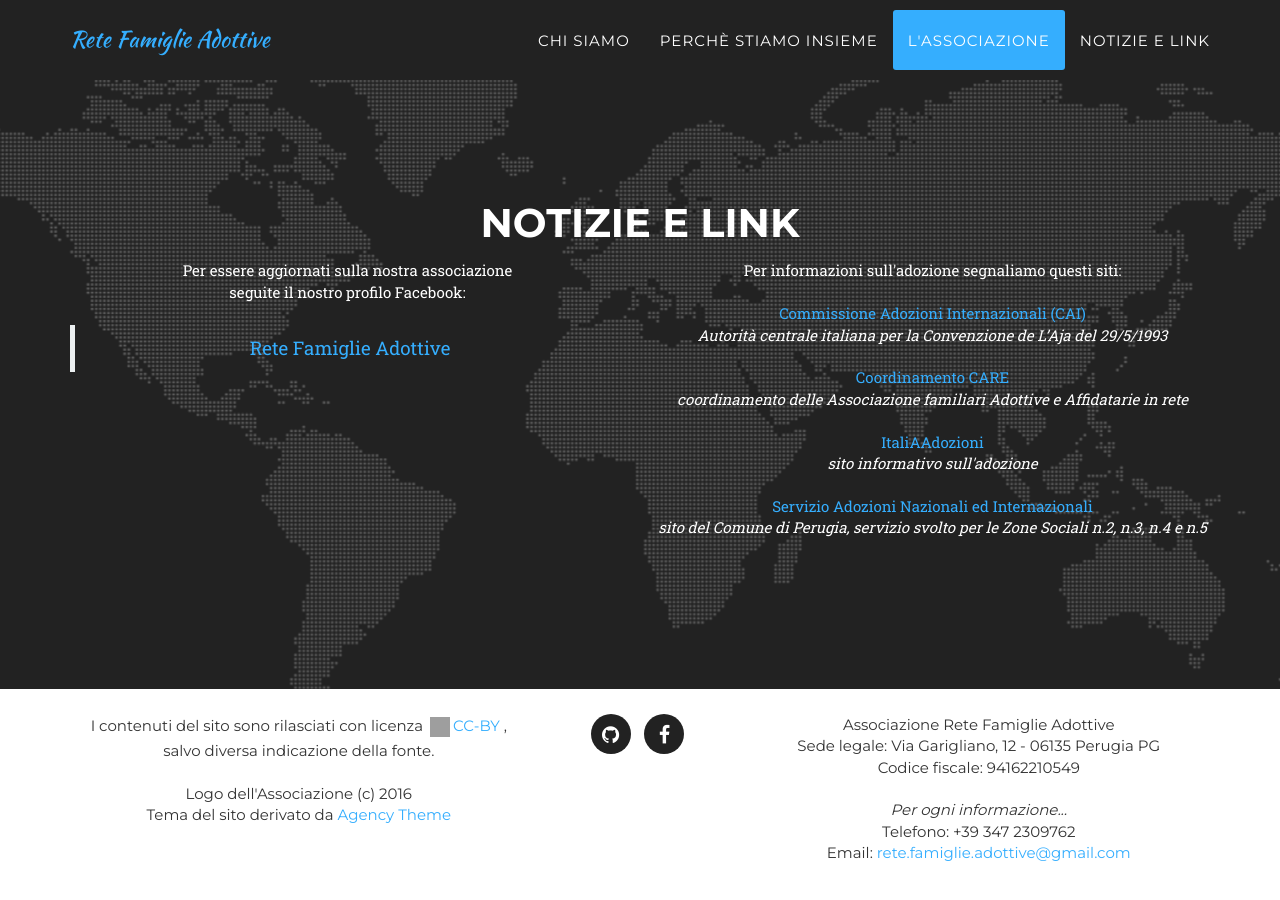
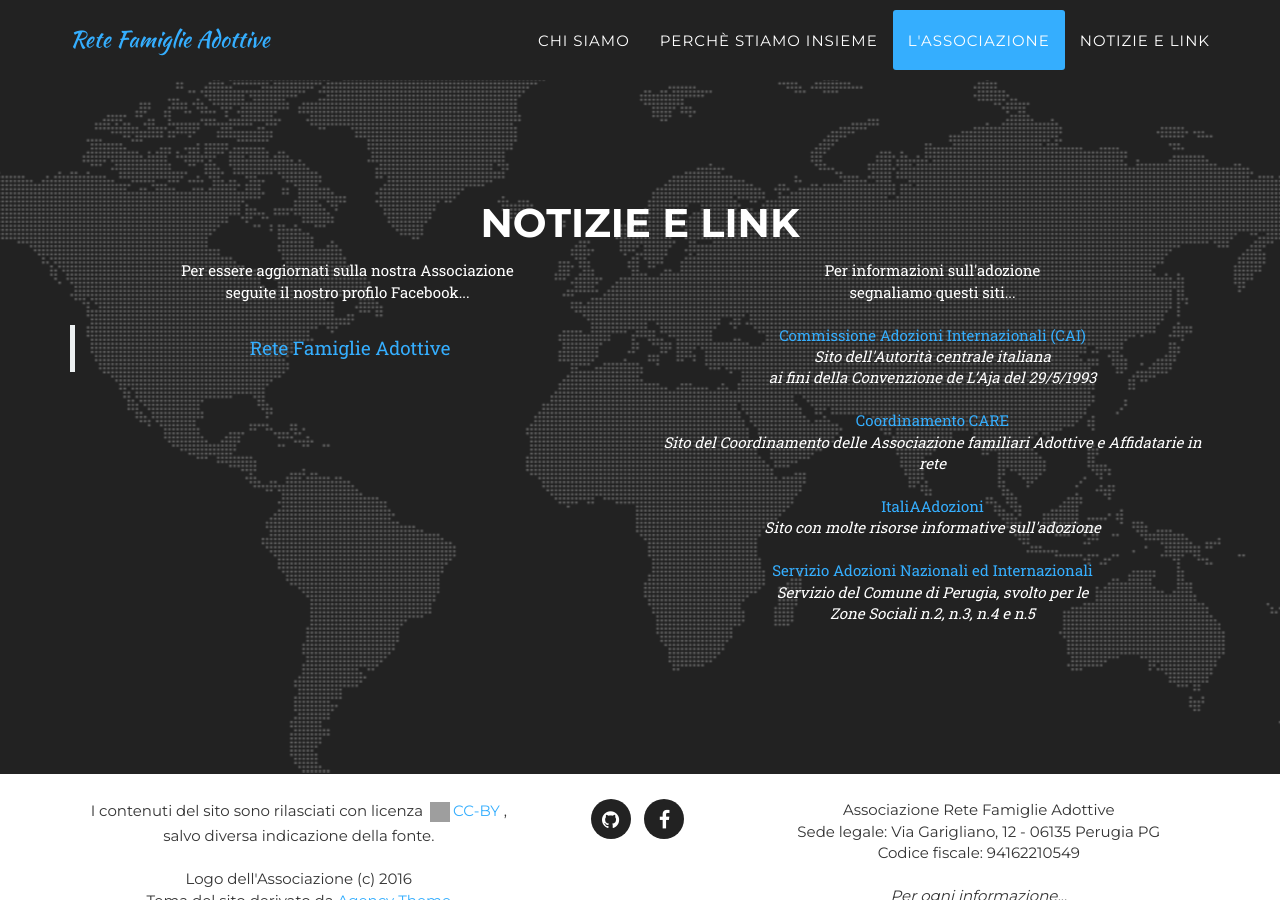
Before and after one commit to ggentili/rfa, a Jekyll site: the page built from index.html, in a window 1280 px wide and 900 px high, scrolled down 2534 px. Built offline with Jekyll 4.4.1, drawn with Linux system fonts in a browser that asks for light colours; some web fonts are replaced; grey boxes are pictures that could not be loaded.

Commit message:
Update contact.html

```diff
--- a/_includes/contact.html
+++ b/_includes/contact.html
@@ -22,8 +22,8 @@
             <div class="row">
                 <div class="col-lg-6 text-center">
                     <span style="color: white;">
-                    Per essere aggiornati sulla nostra associazione<br>
-                    seguite il nostro profilo Facebook:<br>
+                    Per essere aggiornati sulla nostra Associazione<br>
+                    seguite il nostro profilo Facebook...<br>
                     <br>
                     </span>
 
@@ -32,19 +32,22 @@
                 </div>
                 <div class="col-lg-6 text-center">
                     <span style="color: white;">
-                    Per informazioni sull'adozione segnaliamo questi siti:<br>
+                    Per informazioni sull'adozione<br>
+                    segnaliamo questi siti...<br>
                     <br>
                     <a href="http://www.commissioneadozioni.it/">Commissione Adozioni Internazionali (CAI)</a><br>
-                    <i>Autorità centrale italiana per la Convenzione de L’Aja del 29/5/1993</i><br>
+                    <i>Sito dell'Autorità centrale italiana<br>
+                    ai fini della Convenzione de L’Aja del 29/5/1993</i><br>
                     <br>
                     <a href="http://www.coordinamentocare.org/">Coordinamento CARE</a><br>
-                    <i>coordinamento delle Associazione familiari Adottive e Affidatarie in rete</i><br>
+                    <i>Sito del Coordinamento delle Associazione familiari Adottive e Affidatarie in rete</i><br>
                     <br>
                     <a href="http://www.italiaadozioni.it/">ItaliAAdozioni</a><br>
-                    <i>sito informativo sull'adozione</i><br>
+                    <i>Sito con molte risorse informative sull'adozione</i><br>
                     <br>
                     <a href="http://www.comune.perugia.it/pagine/adozioni/">Servizio Adozioni Nazionali ed Internazionali</a><br>
-                    <i>sito del Comune di Perugia, servizio svolto per le Zone Sociali n.2, n.3, n.4 e n.5</i><br>
+                    <i>Servizio del Comune di Perugia, svolto per le<br>
+                    Zone Sociali n.2, n.3, n.4 e n.5</i><br>
                     </span>
                 </div>
             </div>
```
